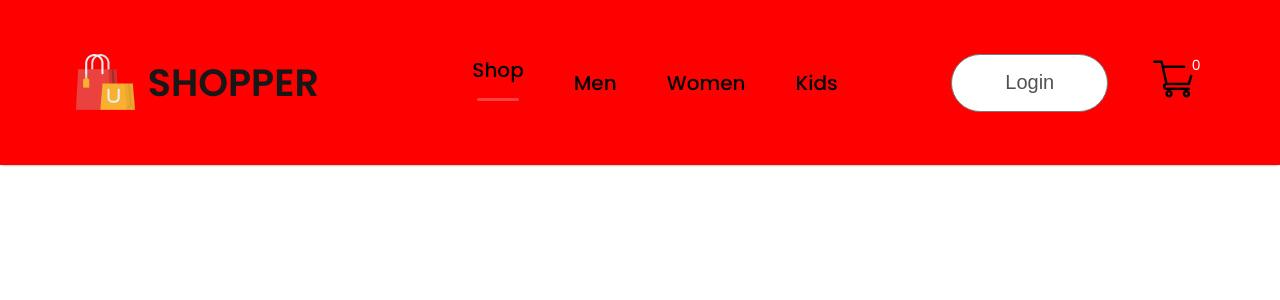
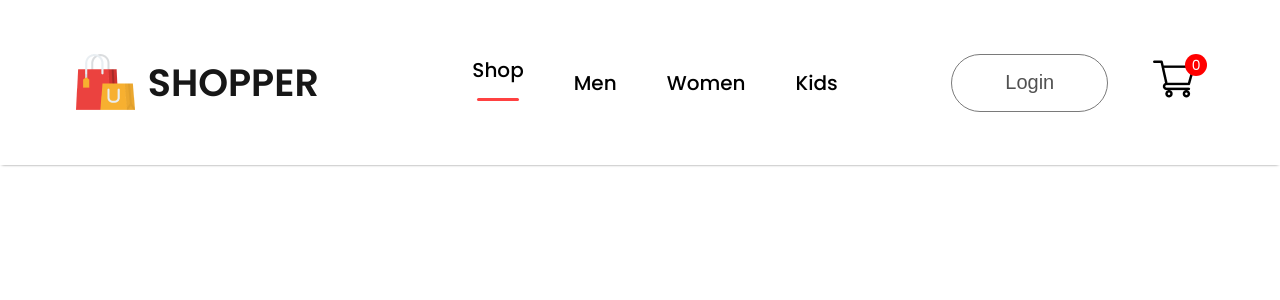
Before and after one commit to Rahul-0915/Shopper, a React (Create React App) app in the folder frontend/: page / in a window 1280 px wide. Shown: the top 300 px of the page. Built offline with nearby package versions, Linux system fonts and the light colour scheme.

Commit message:
color remove

```diff
--- a/frontend/src/Components/Navbar/Navbar.css
+++ b/frontend/src/Components/Navbar/Navbar.css
@@ -4,9 +4,6 @@
     justify-content: space-around;
     padding: 16px;
     box-shadow: 0 1px 3px -2px black;
-
-    background-color:pink;
-    background-color:red;
 }
 /*color change*/
 
```
